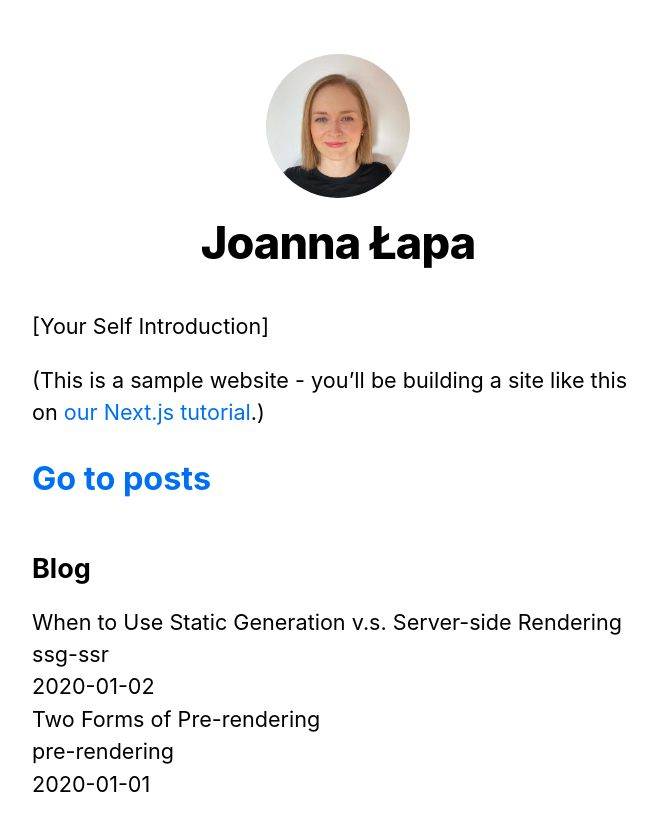
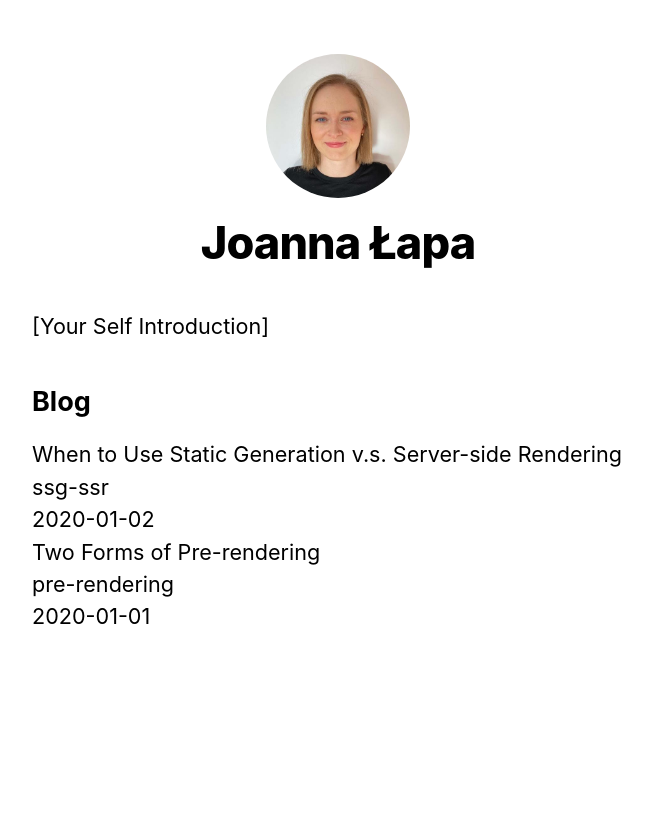
Before and after one commit to JoannaLapa/next.js-blog, a Next.js app: page / in a window 1280 px wide. Shown: the top 830 px of the page, without its empty margins (302-959 px from the left). After the commit the page ends 800 px from the top, so only its background shows below. Built offline with nearby package versions, Linux system fonts and the light colour scheme.

Commit message:
getPostData inserted into getStaticProps function

```diff
--- a/pages/index.js
+++ b/pages/index.js
@@ -1,5 +1,4 @@
 import Head from 'next/head';
-import Link from 'next/link';
 import Layout, { siteTitle } from '../components/Layout';
 import utilStyles from '../styles/utils.module.css';
 import { getSortedPostsData } from '../lib/posts';
@@ -21,13 +20,6 @@
 			</Head>
 			<section className={utilStyles.headingMd}>
 				<p>[Your Self Introduction]</p>
-				<p>
-					(This is a sample website - you’ll be building a site like this on{' '}
-					<a href='https://nextjs.org/learn'>our Next.js tutorial</a>.)
-				</p>
-				<h2>
-					<Link href='/posts/first-post'>Go to posts</Link>
-				</h2>
 			</section>
 
 			<section className={`${utilStyles.headingMd} ${utilStyles.padding1px}`}>
```
Also changed, not shown: pages/posts/[id].js (+20 -3 lines).
